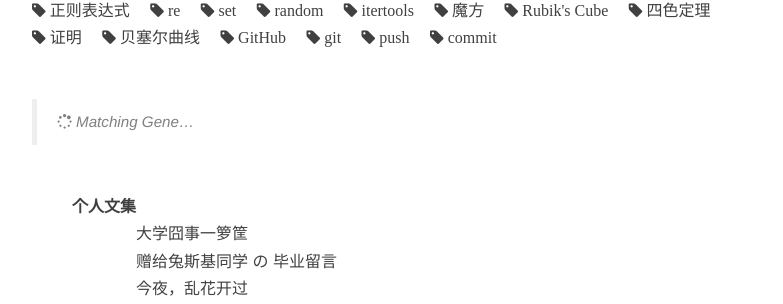
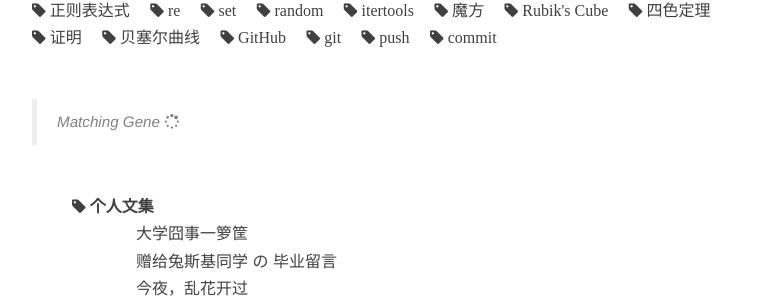
Before and after one commit to ceares/ceares.github.io, a Jekyll site: the page built from tags.md, in a window 1280 px wide and 900 px high, scrolled down 433 px. Shown: the part 147-451 px from the top of the window, without its empty margins (233-1016 px from the left). Built offline with Jekyll 4.4.1, drawn with Linux system fonts in a browser that asks for light colours; nearby versions of some CDN libraries; library files that are not in the unit come from our copies.

Commit message:
from sp3

```diff
--- a/tags.md
+++ b/tags.md
@@ -11,11 +11,11 @@ header-img: "img/semantic.jpg"
 {% endfor %}
 </div>
 
-> <i class="fa fa-spinner">&nbsp;</i>Matching Gene…
+> Matching Gene <i class="fa fa-spinner"></i>
 
 <ul class="listing" style="list-style-type: none;font-weight: bold;margin-top:0.5in;">
 {% for tag in site.tags %}
-  <li class="listing-seperator" id="{{ tag[0] }}">{{ tag[0] }}</li>
+  <li class="listing-seperator" id="{{ tag[0] }}"><i class="fa fa-tag">&nbsp;</i>{{ tag[0] }}</li>
 {% for post in tag[1] %}
   <li class="listing-item" style="text-indent:3em;font-weight:normal;">
   <!--<time datetime="{{ post.date | date:"%Y-%m-%d" }}">{{ post.date | date:"%Y/%m/%d" }}</time>-->
```
